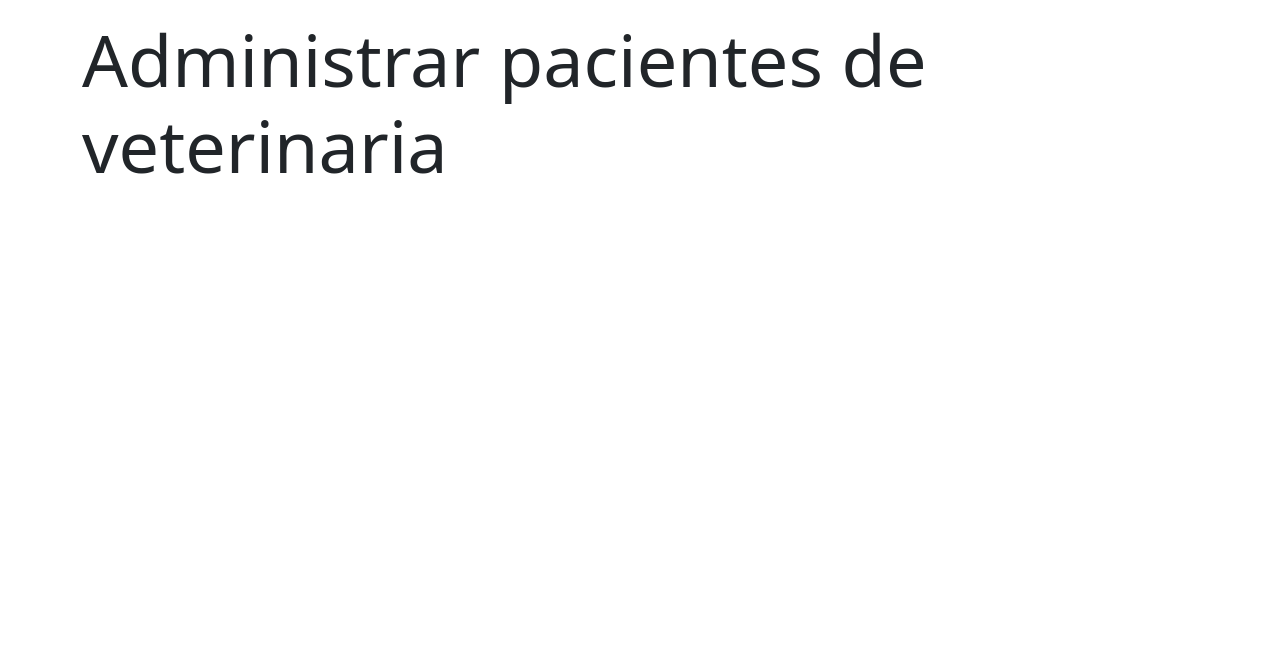
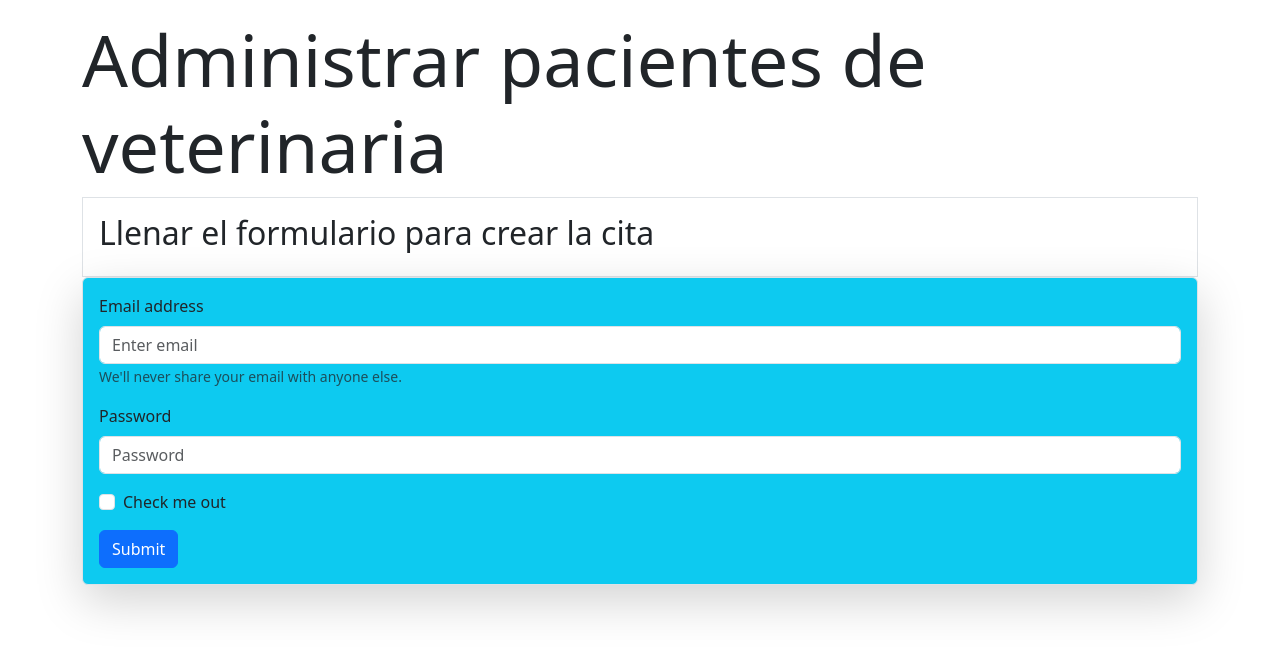
Before and after one commit to julianDev94/citasVeterinaria, a React (Vite) app: page / in a window 1280 px wide. Shown: the top 652 px of the page. Built offline with nearby package versions, Linux system fonts and the light colour scheme.

Commit message:
agrego un div para el titulo del formulario y le agrego el colog bg-info al formulario

```diff
--- a/src/App.jsx
+++ b/src/App.jsx
@@ -1,6 +1,6 @@
 import "bootstrap/dist/css/bootstrap.min.css";
 import { Container } from "react-bootstrap";
-
+import FormularioVeterinaria from "./components/FormularioVeterinaria";
 import TituloVeterinaria from "./components/TituloVeterinaria";
 import "./App.css";
 
@@ -9,7 +9,7 @@ function App() {
     <section>
       <Container>
         <TituloVeterinaria />
-
+        <FormularioVeterinaria /  >
       </Container>
     </section>
   );
--- a/src/components/FormularioVeterinaria.jsx
+++ b/src/components/FormularioVeterinaria.jsx
@@ -1,13 +1,13 @@
-import Button from 'react-bootstrap/Button';
-import Form from 'react-bootstrap/Form';
+import Button from "react-bootstrap/Button";
+import Form from "react-bootstrap/Form";
 
 const FormularioVeterinaria = () => {
   return (
     <article>
-      <Form>
-        <div>
-            <h2>Llenar el formulario para crear la cita</h2>
-        </div>
+      <div className="border p-3 bg-white">
+        <h2>Llenar el formulario para crear la cita</h2>
+      </div>
+      <Form className="shadow-lg rounded border p-3 bg-info">
         <Form.Group className="mb-3" controlId="formBasicEmail">
           <Form.Label>Email address</Form.Label>
           <Form.Control type="email" placeholder="Enter email" />
```
